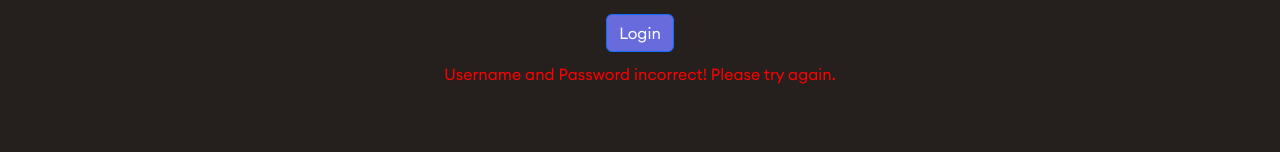
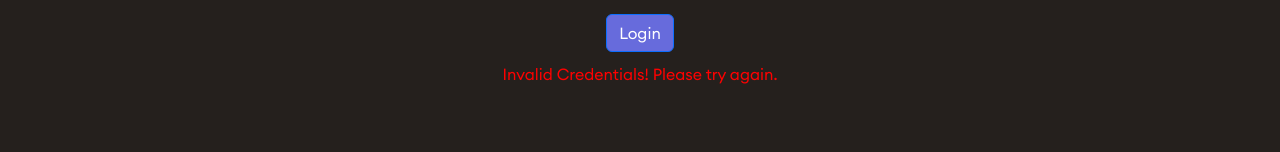
Before and after one commit to reachrishav/notewurthy-backend, a React (Create React App) app: page /login in a window 1280 px wide. Both pictures are taken after typing "Sample", "Sample" into the empty fields and a click on the button "Login". Shown: the part 451-603 px from the top of the page. Built offline with nearby package versions, Linux system fonts and the light colour scheme; the HTML template or start-up script is replaced by a standard one.

Commit message:
add spring animation to error message

```diff
--- a/src/App.css
+++ b/src/App.css
@@ -92,3 +92,30 @@ footer {
 	margin: auto !important;
 	margin-top: -80px !important;
 }
+
+.error-message {
+	color: red;
+	text-align: center;
+	margin-top: 10px;
+	animation-name: shake;
+	animation-duration: 0.25s;
+	animation-iteration-count: 2;
+  }
+
+  @keyframes shake {
+	0% {
+	  transform: translateX(0);
+	}
+	25% {
+	  transform: translateX(-5px);
+	}
+	50% {
+	  transform: translateX(5px);
+	}
+	75% {
+	  transform: translateX(-5px);
+	}
+	100% {
+	  transform: translateX(0);
+	}
+  }
--- a/src/components/Login.jsx
+++ b/src/components/Login.jsx
@@ -1,6 +1,6 @@
 import Button from "react-bootstrap/Button"
 import Form from "react-bootstrap/Form"
-import { Link, useNavigate } from "react-router-dom"
+import { useNavigate } from "react-router-dom"
 import { useState } from "react"
 
 const Login = ({ setIsAuthenticated }) => {
@@ -23,6 +23,7 @@ const Login = ({ setIsAuthenticated }) => {
   }
   function handleChange(e) {
     const newData = { ...data }
+    setShowError(false)
     newData[e.target.id] = e.target.value
     setData(newData)
   }
@@ -64,8 +65,11 @@ const Login = ({ setIsAuthenticated }) => {
         </Button>
       </Form>
       {showError && (
-        <p style={{ color: "red", textAlign: "center", marginTop: "10px" }}>
-          Username and Password incorrect! Please try again.
+        <p
+          className='error-message'
+          style={{ color: "red", textAlign: "center", marginTop: "10px" }}
+        >
+          Invalid Credentials! Please try again.
         </p>
       )}
     </div>
```
